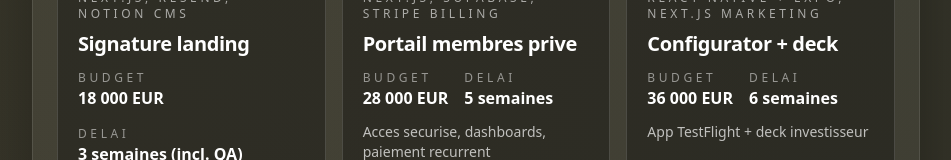
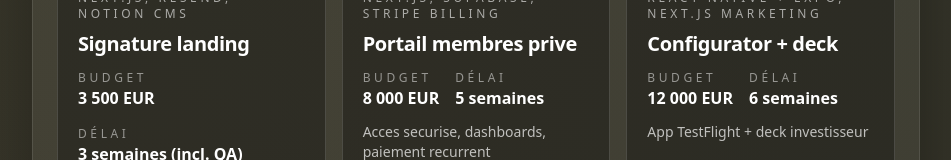
Before and after one commit to kenams/kah-Digital, a Next.js app: page / in a window 1280 px wide. Shown: the part 2573-2733 px from the top of the page, without its empty margins (0-951 px from the left). Built offline with nearby package versions, Linux system fonts and the light colour scheme; no server answers.

Commit message:
Adjust pricing copy and migrate admin auth proxy

```diff
--- a/middleware.ts
+++ b/proxy.ts
@@ -34,12 +34,12 @@ function parseBasicAuth(authHeader: string | null) {
       pass: decoded.slice(separatorIndex + 1),
     };
   } catch (error) {
-    console.error("[middleware] Failed to decode Basic auth header", error);
+    console.error("[proxy] Failed to decode Basic auth header", error);
     return null;
   }
 }
 
-export function middleware(request: NextRequest) {
+export function proxy(request: NextRequest) {
   if (!adminUser || !adminPass) {
     return missingConfigResponse();
   }
--- a/src/components/admin-demandes-board.tsx
+++ b/src/components/admin-demandes-board.tsx
@@ -396,7 +396,7 @@ export function AdminDemandesBoard({ initialItems }: AdminDemandesBoardProps) {
             <input
               value={searchTerm}
               onChange={(event) => setSearchTerm(event.target.value)}
-              placeholder="Recherche (nom, email, societe)"
+              placeholder="Recherche (nom, email, société)"
               className="rounded-2xl border border-white/10 bg-black/40 px-4 py-3 text-white placeholder:text-white/40 focus:border-white/40 focus:outline-none"
             />
             <select
--- a/src/components/contact-card.tsx
+++ b/src/components/contact-card.tsx
@@ -26,7 +26,7 @@ export function ContactCard({ title = "Conciergerie privee", className = "" }: C
           </Link>
         </p>
         <p className="text-xs text-white/60">
-          Reponse sous 24h. Brief express possible par Slack ou WhatsApp.
+          Réponse sous 24h. Brief express possible par Slack ou WhatsApp.
         </p>
       </div>
     </div>
--- a/src/components/hero.tsx
+++ b/src/components/hero.tsx
@@ -51,7 +51,7 @@ export function HeroSection({ stats }: HeroProps) {
               <span className="gradient-pill rounded-full px-4 py-1 text-xs uppercase tracking-[0.25em]">
                 Studio digital haut de gamme
               </span>
-              <span>Reponse sous 24h | Lancement 4-6 semaines</span>
+              <span>Réponse sous 24h | Lancement 4-6 semaines</span>
             </div>
             <h1 className="text-4xl font-semibold leading-tight md:text-6xl">
               Sites ultra-rapides et experiences digitales de{" "}
--- a/src/components/home-page-client.tsx
+++ b/src/components/home-page-client.tsx
@@ -71,7 +71,7 @@ export function HomePageClient({ data }: HomePageClientProps) {
                       <p className="text-base font-semibold text-white">{deal.budget}</p>
                     </div>
                     <div>
-                      <p className="text-xs uppercase tracking-[0.3em] text-white/50">Delai</p>
+                      <p className="text-xs uppercase tracking-[0.3em] text-white/50">Délai</p>
                       <p className="text-base font-semibold text-white">{deal.timeline}</p>
                     </div>
                   </div>
@@ -357,7 +357,7 @@ export function HomePageClient({ data }: HomePageClientProps) {
 
         <Reveal>
           <section id="results" className="section-shell space-y-6">
-            <div className="divider-label">Resultats</div>
+            <div className="divider-label">Résultats</div>
             <div className="flex flex-col gap-4 md:flex-row md:items-end md:justify-between">
               <div>
                 <p className="text-sm uppercase tracking-[0.3em] text-white/60">Avant / Apres</p>
--- a/src/components/interactive-brief.tsx
+++ b/src/components/interactive-brief.tsx
@@ -55,7 +55,7 @@ const fields: BriefField[] = [
   { id: "appFeatures", label: "Fonctionnalités MVP (mobile)", placeholder: "Auth, push, paiement, offline...", type: "textarea" },
   { id: "style", label: "Style visuel souhaité", placeholder: "Épuré, premium, lumineux..." },
   { id: "references", label: "Références ou inspirations", placeholder: "https://site-1.com, https://site-2.com", type: "textarea" },
-  { id: "budget", label: "Budget estimé", placeholder: "4 000 € - 6 000 €" },
+  { id: "budget", label: "Budget estimé", placeholder: "2 000 EUR - 6 000 EUR" },
   { id: "deadline", label: "Deadline idéale", placeholder: "Fin Q2, ASAP..." },
   { id: "integrations", label: "Intégrations / outils", placeholder: "CRM, paiement, automation...", type: "textarea" },
   { id: "notes", label: "Notes complémentaires", placeholder: "Contraintes techniques, tonalité de contenu...", type: "textarea" },
@@ -82,9 +82,9 @@ export function InteractiveBrief() {
       const baseFont = "helvetica";
       doc.setFont(baseFont, "normal");
       doc.setFontSize(18);
-      doc.text("Kah-Digital — Cahier des charges", 20, 20);
+      doc.text("Kah-Digital - Cahier des charges", 20, 20);
       doc.setFontSize(11);
-      doc.text("Contact : hello@kah-digital.com · +33 6 00 00 00 00", 20, 30);
+      doc.text("Contact : hello@kah-digital.com - +33 6 00 00 00 00", 20, 30);
       let y = 45;
 
       Object.entries(formState).forEach(([key, value]) => {
--- a/src/components/mvp-quote-form.tsx
+++ b/src/components/mvp-quote-form.tsx
@@ -38,7 +38,12 @@ const mobileFeatureOptions = [
   "Intégration capteurs (GPS, caméra)",
 ];
 
-const budgetOptions = ["Moins de 10 000 €", "10 000 € - 20 000 €", "20 000 € - 35 000 €", "35 000 € +"];
+const budgetOptions = [
+  "Moins de 10 000 EUR",
+  "10 000 EUR - 20 000 EUR",
+  "20 000 EUR - 30 000 EUR",
+  "30 000 EUR +",
+];
 const timelineOptions = ["ASAP", "4-6 semaines", "6-10 semaines", "3 mois et +"];
 const storeSupportOptions = [
   "Prototype TestFlight / Android Beta",
@@ -114,7 +119,7 @@ export function MvpQuoteForm() {
     };
 
     if (!payload.goal || payload.goal.length < 5) {
-      setServerMessage("Décris rapidement ton idée pour que l’on puisse te répondre.");
+      setServerMessage("Décris rapidement ton idée pour que l'on puisse te répondre.");
       setStatus("error");
       return;
     }
@@ -144,7 +149,7 @@ export function MvpQuoteForm() {
     } catch (error) {
       console.error(error);
       setStatus("error");
-      setServerMessage("Impossible d’envoyer la demande. Vérifie ta connexion ou écris-nous.");
+      setServerMessage("Impossible d'envoyer la demande. Vérifie ta connexion ou écris-nous.");
     }
   }
 
--- a/src/components/quote-form.tsx
+++ b/src/components/quote-form.tsx
@@ -36,10 +36,10 @@ const pageOptions = [
 ];
 
 const budgetOptions = [
-  "Moins de 3 000 ?",
-  "3 000 ? - 6 000 ?",
-  "6 000 ? - 12 000 ?",
-  "12 000 ? +",
+  "Moins de 2 000 EUR",
+  "2 000 EUR - 6 000 EUR",
+  "6 000 EUR - 12 000 EUR",
+  "12 000 EUR +",
 ];
 
 const timelineOptions = [
--- a/src/components/site-header.tsx
+++ b/src/components/site-header.tsx
@@ -51,6 +51,7 @@ export function SiteHeader() {
           <AmbientAudioToggleButton />
           <Link
             href="/admin/demandes"
+            prefetch={false}
             className="rounded-full border border-white/20 px-4 py-2 text-sm font-semibold text-white/80 transition hover:border-white hover:text-white"
           >
             Admin
@@ -86,6 +87,7 @@ export function SiteHeader() {
             ))}
             <Link
               href="/admin/demandes"
+              prefetch={false}
               className="rounded-full border border-white/20 px-4 py-2 text-center text-sm font-semibold text-white/80 transition hover:border-white hover:text-white"
               onClick={() => setIsMenuOpen(false)}
             >
--- a/src/data/home.ts
+++ b/src/data/home.ts
@@ -119,27 +119,27 @@ const faqs = [
 const stats = [
   { label: "Projets premium", value: "70+" },
   { label: "Satisfaction", value: "9.6/10" },
-  { label: "Delai moyen", value: "4-6 semaines" },
+  { label: "Délai moyen", value: "4-6 semaines" },
 ];
 
 const fastDeals = [
   {
     title: "Signature landing",
-    budget: "18 000 EUR",
+    budget: "3 500 EUR",
     timeline: "3 semaines (incl. QA)",
     stack: "Next.js, Resend, Notion CMS",
     deliverable: "Storytelling premium + CTA calendrier",
   },
   {
     title: "Portail membres prive",
-    budget: "28 000 EUR",
+    budget: "8 000 EUR",
     timeline: "5 semaines",
     stack: "Next.js, Supabase, Stripe Billing",
     deliverable: "Acces securise, dashboards, paiement recurrent",
   },
   {
     title: "Configurator + deck",
-    budget: "36 000 EUR",
+    budget: "12 000 EUR",
     timeline: "6 semaines",
     stack: "React Native + Expo, Next.js marketing",
     deliverable: "App TestFlight + deck investisseur",
@@ -147,9 +147,9 @@ const fastDeals = [
 ];
 
 const closingHighlights = [
-  { label: "Budget indicatif", value: "12K EUR - 30K EUR" },
+  { label: "Budget indicatif", value: "3K EUR - 15K EUR" },
   { label: "Sprint moyen", value: "4 a 6 semaines" },
-  { label: "Reponse", value: "-24h" },
+  { label: "Réponse", value: "-24h" },
 ];
 
 const resultsShowcase = [
@@ -182,7 +182,7 @@ const homeSections = [
   { id: "studio-lumiere", label: "Palette" },
   { id: "portfolio", label: "Portfolio" },
   { id: "process", label: "Process" },
-  { id: "results", label: "Resultats" },
+  { id: "results", label: "Résultats" },
   { id: "testimonials", label: "Clients" },
   { id: "closing", label: "Pack" },
   { id: "cta", label: "Contact" },
```
Also changed, not shown: src/app/configurateur/page.tsx (+4 -4 lines).
